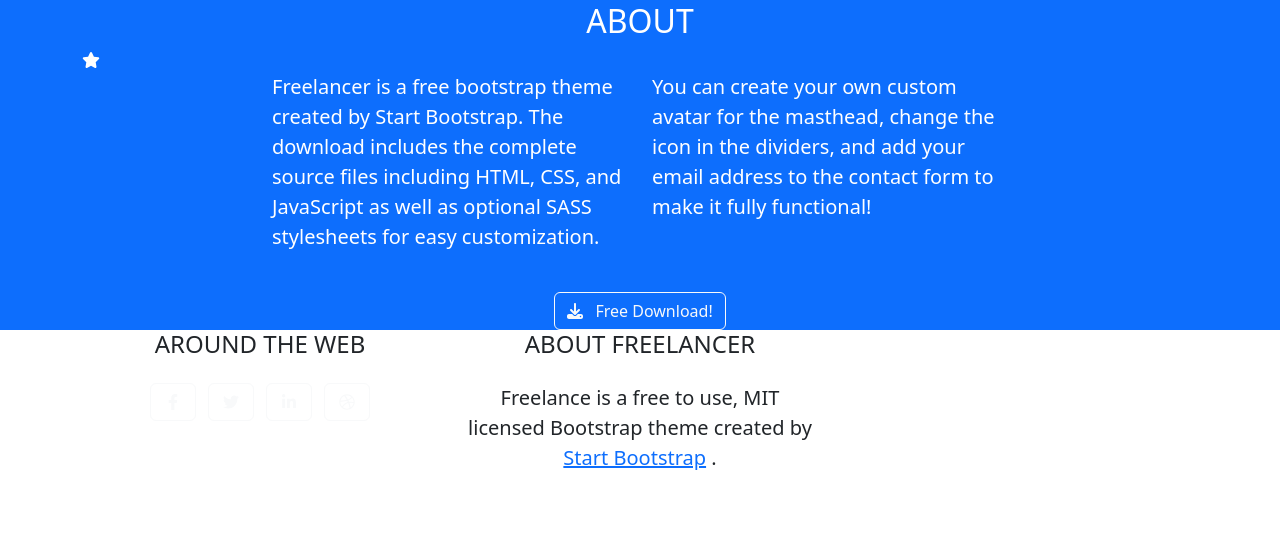
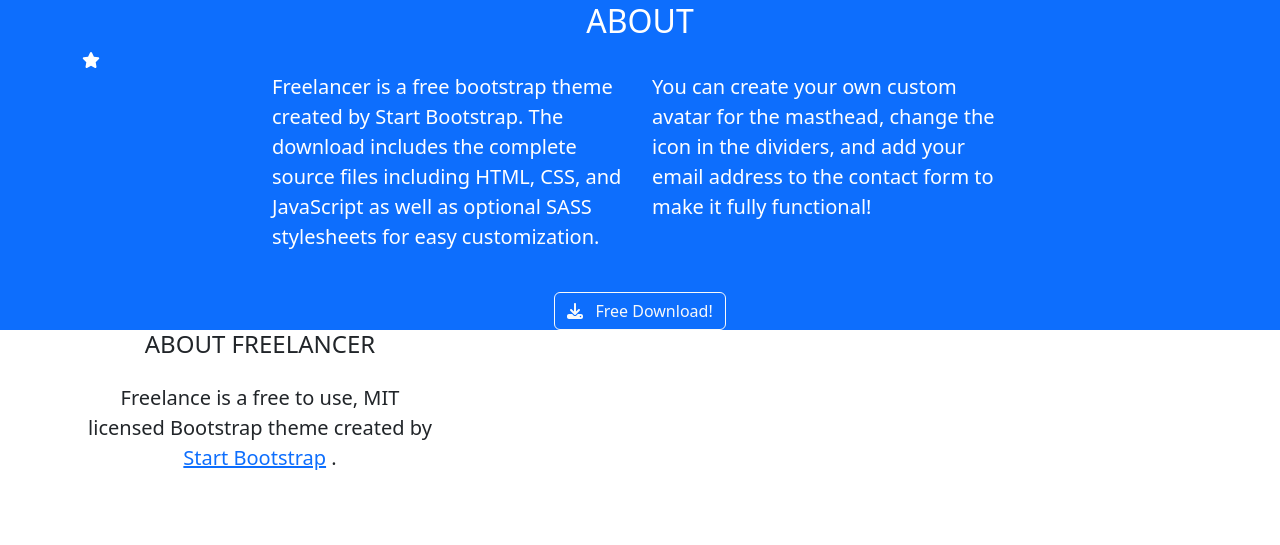
Before and after one commit to luemonkey123/Tic-Tac-Toe-website, a Flask app: page /about in a window 1280 px wide. Shown: the part 1326-1871 px from the top of the page. Run offline with Flask 2, Linux system fonts and the light colour scheme; some libraries are stand-ins or nearby versions.

Commit message:
Changed layout.html to not have 'around the web'

```diff
--- a/templates/layout.html
+++ b/templates/layout.html
@@ -100,22 +100,6 @@
     <footer class="footer text-center">
       <div class="container">
         <div class="row">
-          <!-- Footer Social Icons-->
-          <div class="col-lg-4 mb-5 mb-lg-0">
-            <h4 class="text-uppercase mb-4">Around the Web</h4>
-            <a class="btn btn-outline-light btn-social mx-1" href="#!"
-              ><i class="fab fa-fw fa-facebook-f"></i
-            ></a>
-            <a class="btn btn-outline-light btn-social mx-1" href="#!"
-              ><i class="fab fa-fw fa-twitter"></i
-            ></a>
-            <a class="btn btn-outline-light btn-social mx-1" href="#!"
-              ><i class="fab fa-fw fa-linkedin-in"></i
-            ></a>
-            <a class="btn btn-outline-light btn-social mx-1" href="#!"
-              ><i class="fab fa-fw fa-dribbble"></i
-            ></a>
-          </div>
           <!-- Footer About Text-->
           <div class="col-lg-4">
             <h4 class="text-uppercase mb-4">About Freelancer</h4>
```
